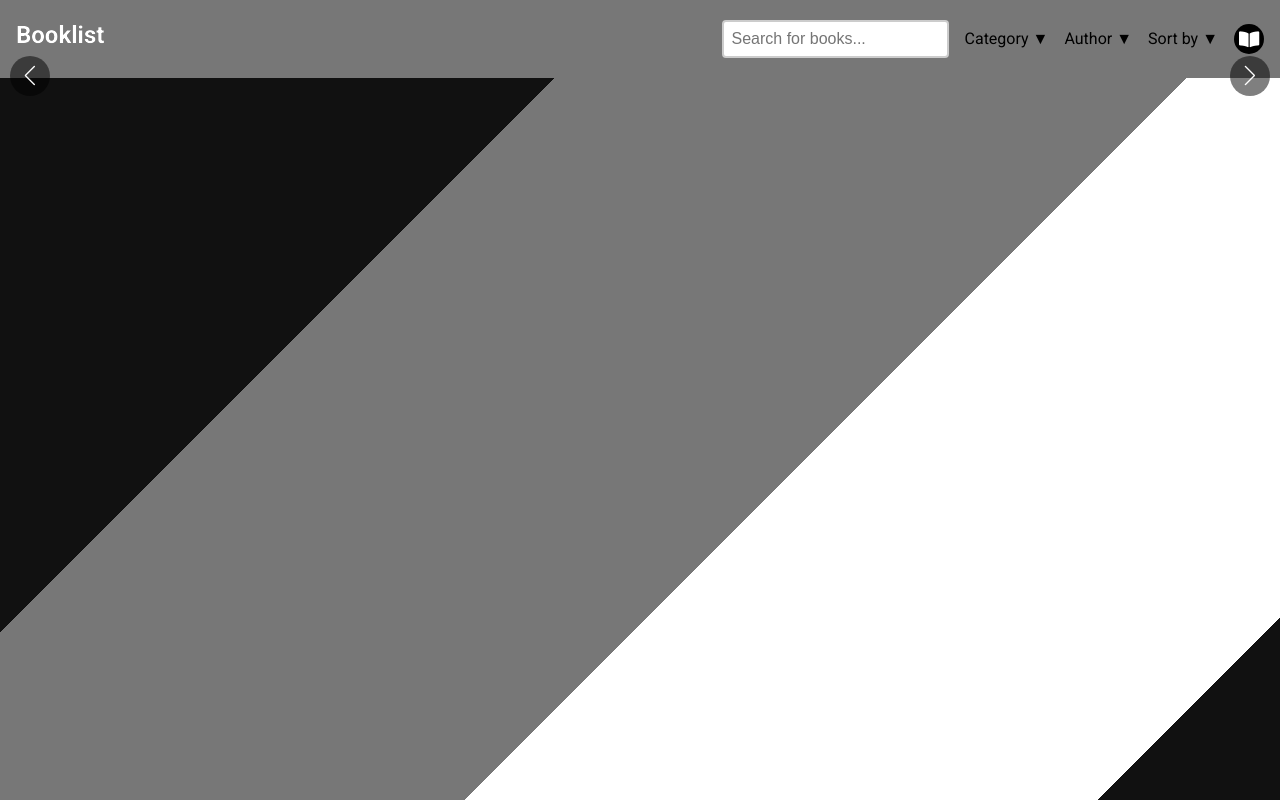
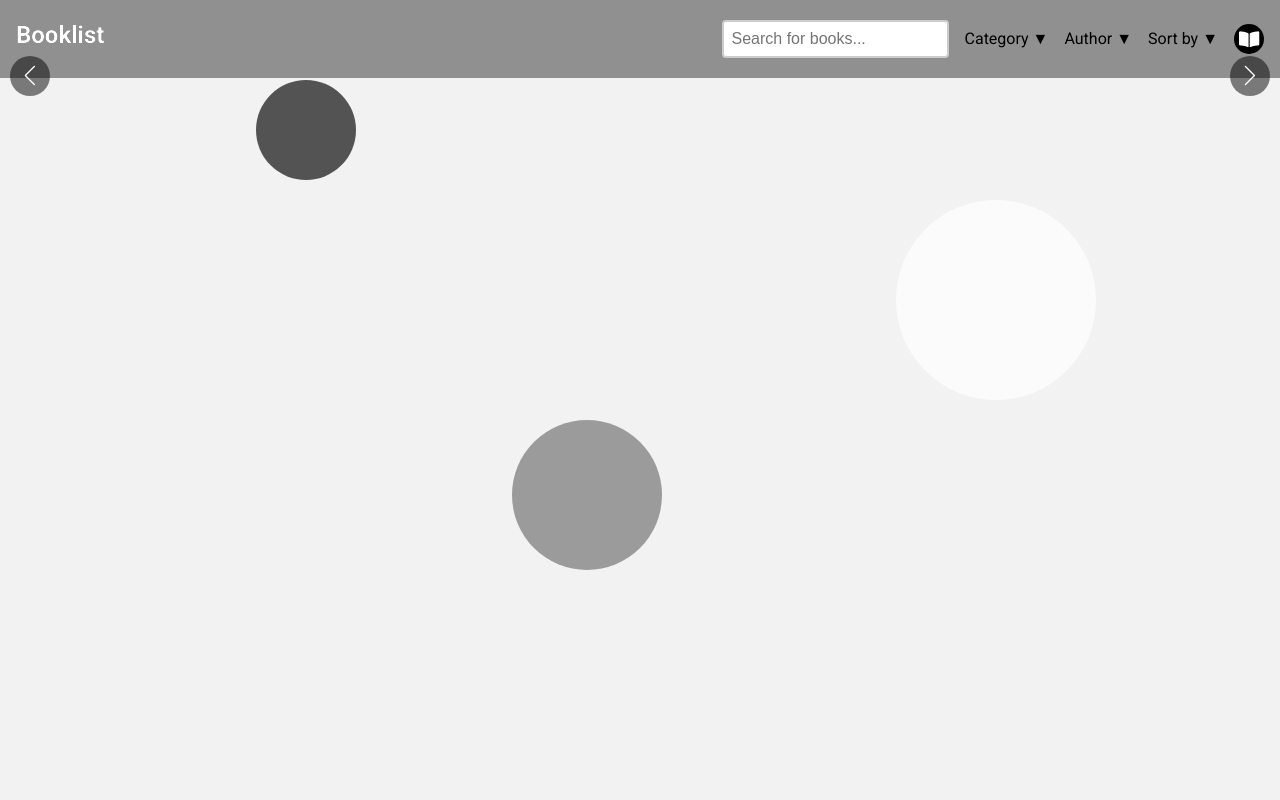
Before and after one commit to astanelis/Javascript-book-list, a website built with Parcel: page index.html in a window 1280 px wide. Built offline with nearby package versions, Linux system fonts and the light colour scheme.

Commit message:
Add files via upload

```diff
--- a/index.html
+++ b/index.html
@@ -21,6 +21,9 @@
     <script defer src="app/main.js"></script>
   </head>
   <body>
+    <div class="bubble" id="bubble1"></div>
+    <div class="bubble" id="bubble2"></div>
+    <div class="bubble" id="bubble3"></div>
     <header>
       <nav>
         <h1 class="logo">Booklist</h1>
--- a/style.scss
+++ b/style.scss
@@ -4,28 +4,76 @@
   box-sizing: border-box;
 }
 
+:root {
+  --form-background-color: rgba(128, 128, 128, 0.1);
+}
+
 body {
   font-family: 'Roboto', sans-serif;
   font-size: 16px;
   line-height: 1.6;
-  background: linear-gradient(135deg, #111 25%, #777 25%, #777 50%, #fff 25%, #fff 75%, #111 75%);
-  background-size: 100% 250%;
-  height: 500px;
-
+  height: 100vh;
+  margin: 0;
   position: relative;
+  overflow: auto;
+  background-color: #f2f2f2;
 }
 
+.bubble {
+  position: absolute;
+  border-radius: 50%;
+  opacity: 0.7;
+  animation: floatBubbles 10s linear infinite;
+  z-index: -1;
+}
+
+#bubble1 {
+  width: 100px;
+  height: 100px;
+  background-color: #111;
+  top: 20%;
+  left: 20%;
+  animation-delay: 1s;
+}
+
+#bubble2 {
+  width: 150px;
+  height: 150px;
+  background-color: #777;
+  top: 60%;
+  left: 40%;
+  animation-delay: 2s;
+}
+
+#bubble3 {
+  width: 200px;
+  height: 200px;
+  background-color: #fff;
+  top: 30%;
+  left: 70%;
+  animation-delay: 3s;
+}
+
+@keyframes floatBubbles {
+  0%, 100% {
+    transform: translateY(0);
+  }
+  50% {
+    transform: translateY(-100px);
+  }
+}
 h1, h2, h3, h4, h5, h6 {
   font-weight: 500;
 }
 
 header {
-  background-color: #777;
+  background-color: rgba(119, 119, 119, 0.8);
   padding: 1rem;
+  backdrop-filter: blur(5px);
+}
 
-  h1 {
-    margin-bottom: 0.5rem;
-  }
+header h1 {
+  margin-bottom: 0.5rem;
 }
 
 input, select, button {
@@ -89,7 +137,7 @@ nav {
   margin: 10px auto;
   margin-bottom: 10px;
   animation: fadeIn 1.6s;
-  color: #f0f0f0;
+  color: #111;
 }
 
 @keyframes fadeIn {
@@ -117,7 +165,7 @@ nav {
   input[type="url"] {
     width: 100%;
     padding: 5px 10px;
-    background-color: rgba(255, 255, 255, 0.1);
+    background-color: #ccc;
     border: 1px solid rgba(255, 255, 255, 0.3);
     border-radius: 3px;
     box-shadow: 0 1px 3px rgba(0, 0, 0, 0.1);
@@ -148,42 +196,29 @@ nav {
 }
 
 .booklist-item {
-  background-color: #f0f0f0;
-  background-image: linear-gradient(45deg, rgba(128, 128, 128, 0.1) 25%, transparent 25%, transparent 75%, rgba(128, 128, 128, 0.1) 75%, rgba(128, 128, 128, 0.1)),
-    linear-gradient(45deg, rgba(128, 128, 128, 0.1) 25%, transparent 25%, transparent 75%, rgba(128, 128, 128, 0.1) 75%, rgba(128, 128, 128, 0.1));
-  background-size: 80px 80px;
-  background-position: 0 0, 40px 40px;
+  background-color: rgba(240, 240, 240, 0.8);
+  background-image: radial-gradient(var(--form-background-color) 1px, transparent 1px);
+  background-size: 30px 30px;
   border-radius: 5px;
   box-shadow: 0 1px 3px rgba(0, 0, 0, 0.12), 0 1px 2px rgba(0, 0, 0, 0.24);
   padding: 1rem;
-  margin: 1rem;
-  margin-top: 80px;
-  list-style-type: none;
   display: flex;
   flex-direction: column;
   justify-content: space-between;
   align-items: center;
-  width: 200px;
+  width: 300px;
   transition: all 0.3s cubic-bezier(0.25, 0.8, 0.25, 1);
   position: relative;
   overflow: hidden;
-  animation: moveBackground 5s linear infinite;
-
+  backdrop-filter: blur(5px);
 }
 
 .booklist-item:hover {
   box-shadow: 0 14px 28px rgba(0, 0, 0, 0.25), 0 10px 10px rgba(0, 0, 0, 0.22);
-  animation-play-state: paused;
+  transform: scale(1.03);
+  --form-background-color: rgba(128, 128, 128, 0.3);
 }
 
-@keyframes moveBackground {
-  0% {
-    background-position: 0 0, 40px 40px;
-  }
-  100% {
-    background-position: 80px 0, 120px 40px;
-  }
-}
 
 .generated-button {
   background-color: #333;
```
Also changed, not shown: app/storage.js (line endings or trailing spaces), 1 other file.
